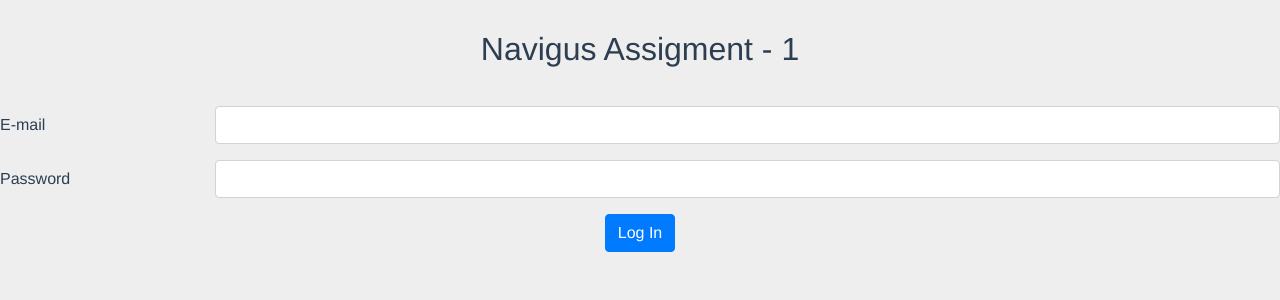
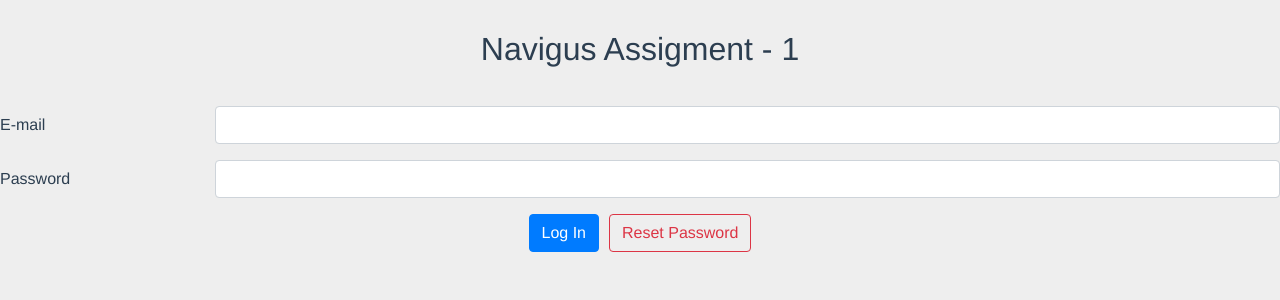
Before and after one commit to prashant-dhiru/navigus-assignment-1, a Vue app in the folder frontend/: page /login in a window 1280 px wide. Shown: the top 300 px of the page. Built offline with nearby package versions, Linux system fonts and the light colour scheme; no server answers.

Commit message:
reset password added

```diff
--- a/frontend/src/components/LogIn.vue
+++ b/frontend/src/components/LogIn.vue
@@ -1,6 +1,6 @@
 <template>
   <div>
-    <b-form @submit.prevent="onSubmit" class="LoginForm">
+    <b-form class="LoginForm" @submit.prevent="onSubmit">
         <!-- email -->
         <b-form-group
             id="email-group"
@@ -23,7 +23,8 @@
         >
             <b-form-input id="pass" type="password" v-model="form.password" required></b-form-input>
         </b-form-group>
-        <b-button type="submit" variant="primary">Log In</b-button>
+        <b-button class="button" type="submit" variant="primary">Log In</b-button>
+        <b-button class="button" type="reset" variant="outline-danger" @click.prevent="onResetPass()">Reset Password</b-button>
     </b-form>
   </div>
 </template>
@@ -48,6 +49,18 @@ export default {
             this.$router.push('dashboard');
         })
         .catch(err =>{
+            alert(err.message);
+            console.log(err);
+        });
+    },
+    onResetPass(){
+        // alert(JSON.stringify(this.form))
+        firebase.auth().sendPasswordResetEmail(this.form.email)
+        .then(() =>{
+            alert("Reset Email Sent, Please cheack your Inbox");
+        })
+        .catch(err =>{
+            alert(err.message);
             console.log(err);
         });
     }
@@ -63,4 +76,8 @@ export default {
 .LoginForm{
     text-align: center;
 }
+.button{
+    margin-left: 5px;
+    margin-right: 5px;
+}
 </style>
```
